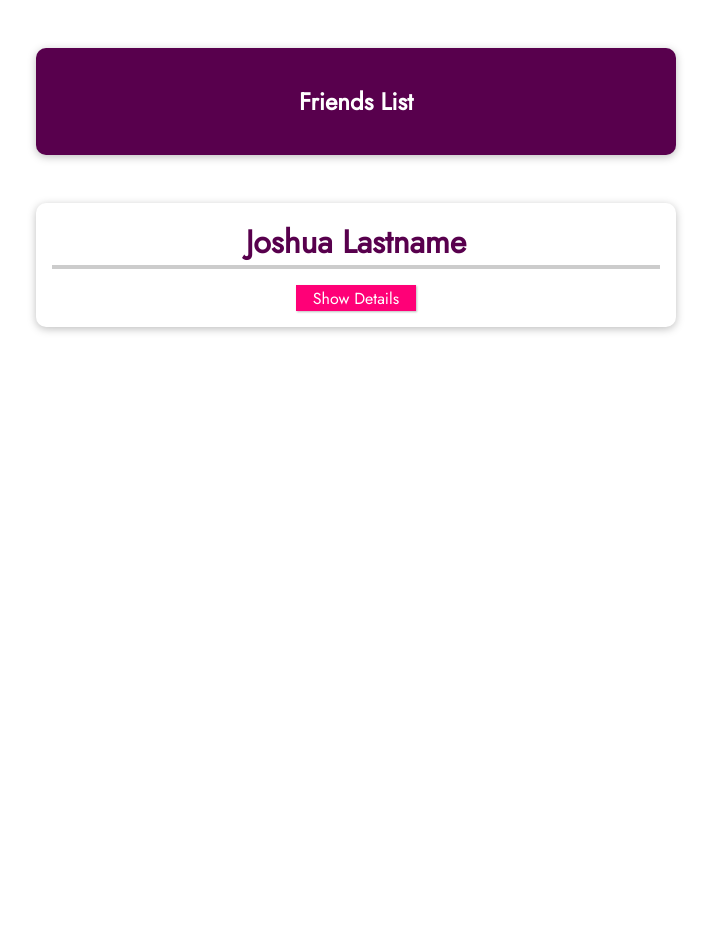
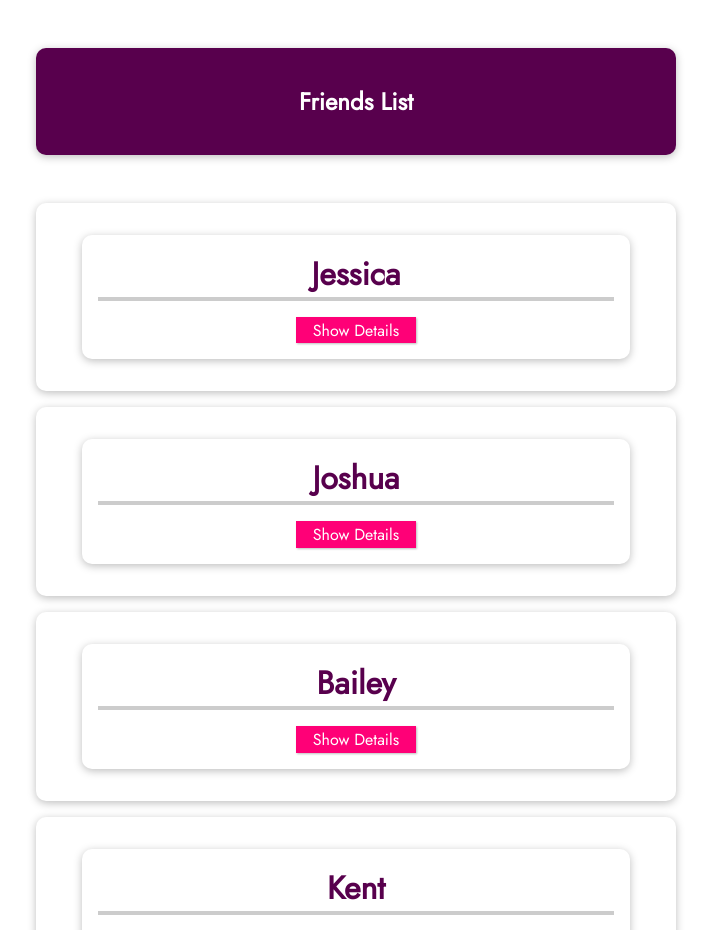
Before and after one commit to neb-dev/vue-course, a Vue app in the folder project9/: page / in a window 1280 px wide. Shown: the top 930 px of the page, without its empty margins (284-995 px from the left). Before the commit the page ends 800 px from the top, so only its background shows below. Built offline with nearby package versions, Linux system fonts and the light colour scheme.

Commit message:
Add files via upload

```diff
--- a/project9/components/Friend.vue
+++ b/project9/components/Friend.vue
@@ -11,15 +11,18 @@
 
 <script>
 export default {
+  props: {
+    friend: Object
+  },
   data() {
     return {
       isVis: false,
-      friend: {
-        id: 'josh',
-        name: 'Joshua Lastname',
-        phone: '1231234456',
-        email: 'josh@email.com',
-      },
+      // friend: {
+      //   id: 'josh',
+      //   name: 'Joshua Lastname',
+      //   phone: '1231234456',
+      //   email: 'josh@email.com',
+      // },
     };
   },
   methods: {
--- a/project9/src/App.vue
+++ b/project9/src/App.vue
@@ -2,7 +2,9 @@
   <section>
     <header><h1>Friends List</h1></header>
     <ul>
-      <friend />
+      <li v-for="(f, i) in friends" :key="i">
+        <friend :friend="friends[i]" />
+      </li>
     </ul>
   </section>
 </template>
@@ -14,15 +16,27 @@ export default {
       friends: [
         {
           id: 'jessica',
-          name: 'Jessica Lastname',
+          name: 'Jessica',
           phone: '1231234456',
           email: 'jess@email.com',
         },
         {
           id: 'josh',
-          name: 'Joshua Lastname',
+          name: 'Joshua',
           phone: '1231234456',
           email: 'josh@email.com',
+        },
+        {
+          id: 'bailey',
+          name: 'Bailey',
+          phone: '1231234456',
+          email: 'bailey@email.com',
+        },
+        {
+          id: 'kent',
+          name: 'Kent',
+          phone: '1231234456',
+          email: 'kent@email.com',
         },
       ],
     };
```
Also changed, not shown: 1 other file (tests, documents, lock files or other folders).
